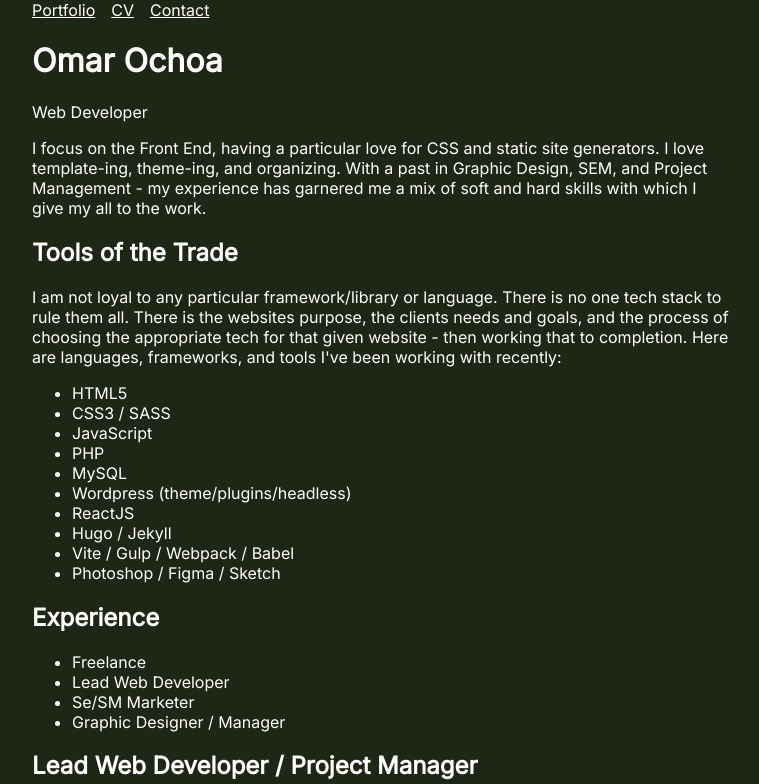
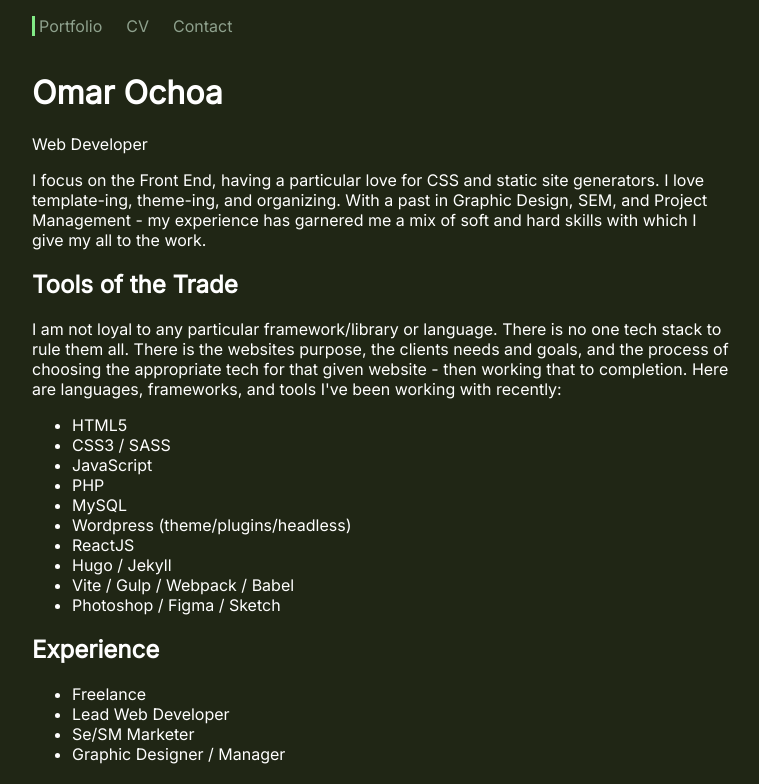
Before and after one commit to omarotxoa/omarochoa-frontend-react, a React (Vite) app: page / in a window 1280 px wide. Shown: the top 784 px of the page, without its empty margins (258-1017 px from the left). Built offline with nearby package versions, Linux system fonts and the light colour scheme; a web font is replaced by a local one.

Commit message:
NAV: Removes nav.module.css due to import errors and adds new styles to index.css

```diff
--- a/src/components/Nav.jsx
+++ b/src/components/Nav.jsx
@@ -1,9 +1,7 @@
-import classes from './Nav.module.css';
-
 function Nav() {
   return(
     <nav>
-      <a href="#">Portfolio</a>
+      <a href="#" class="active">Portfolio</a>
       <a href="#">CV</a>
       <a href="#">Contact</a>
     </nav>
--- a/src/components/Nav.module.css
+++ /dev/null
@@ -1,4 +0,0 @@
-nav a {
-  color: var(--white);
-  padding-inline-end: 1em;
-}
--- a/src/index.css
+++ b/src/index.css
@@ -2,6 +2,7 @@
 
 :root {
   --green: #202615;
+  --linkgreen: #8EA18D;
   --lime: #82EB86;
   --white: #fff;
 }
@@ -18,3 +19,24 @@ body {
     margin: 0 auto;
   }
 }
+
+/************************************************* NAV */
+nav {
+  padding-block: 1em;
+}
+
+nav a {
+  color: var(--linkgreen);
+  padding-inline-end: 1.5em;
+  text-decoration: none;
+  transition: 200ms all ease-in;
+}
+
+nav a:hover {
+  color: var(--lime);
+}
+
+nav a.active {
+  border-left: 3px solid var(--lime);
+  padding-inline-start: .25em;
+}
```
